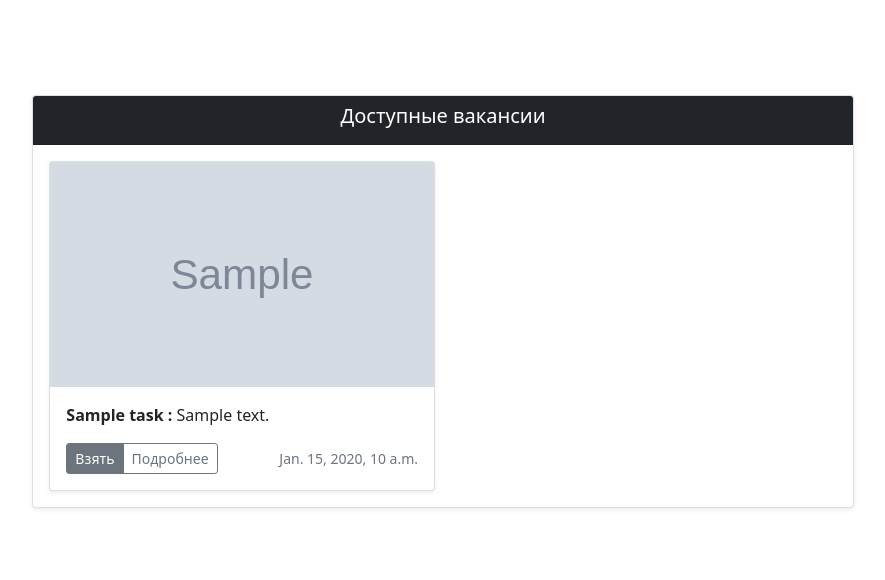
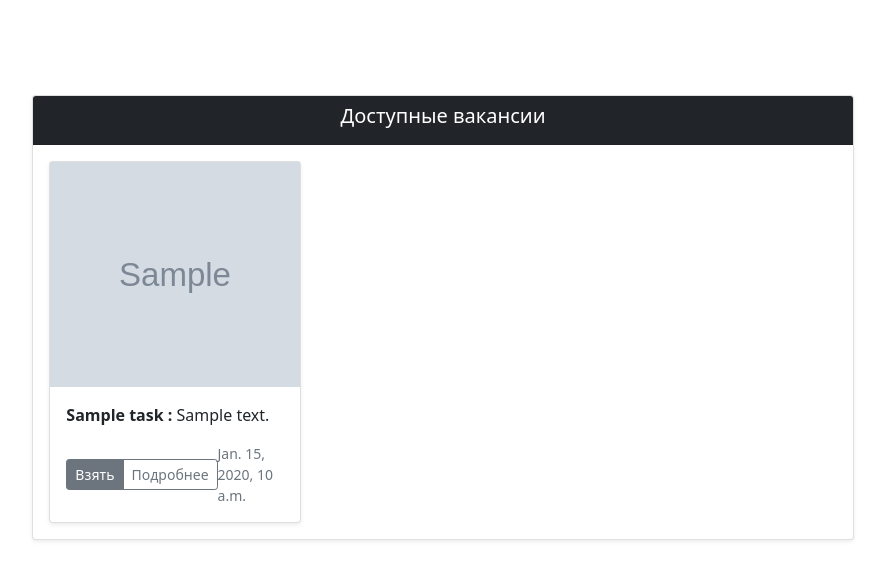
Before and after one commit to InferusAnima/SocialSystem, a Django app: template main/templates/main/tasks.html in a window 1280 px wide. Shown: the part 66-646 px from the top of the page, without its empty margins (197-1082 px from the left). Run offline with Django 4.2, Linux system fonts and the light colour scheme; the template is opened without the code that fills it: values that come from a table or form of the project are taken from there, others are empty; tables that the repository leaves empty hold one stand-in row (values such as "Sample post"); grey boxes marked "Sample" are stand-in pictures.

Commit message:
Views Error Fix

```diff
--- a/main/templates/main/tasks.html
+++ b/main/templates/main/tasks.html
@@ -8,7 +8,7 @@
             <h5 class="card-title">Доступные вакансии</h5>
         </div>
         <div class="card-body">
-            <div class="row row-cols-1 row-cols-sm-2 row-cols-md-2 g-3">
+            <div class="row row-cols-1 row-cols-sm-2 row-cols-lg-3 g-3">
                 {% for task in tasks %}
                 <div class="col">
                     <div class="card shadow-sm">
--- a/main/templates/main/user_info.html
+++ b/main/templates/main/user_info.html
@@ -28,10 +28,13 @@
                 <li class="list-group-item">
                     <p><strong><a href="/tasks/{{task.id}}">{{task.name}}</a></strong> {{task.award}} баллов</p>
                     <p>{{task.description}}</p>
+                    {% if c_user.id == user.id %}
                     <form method="post" action="">
                         {% csrf_token %}
-                        <button type="submit" name="left" value="{{task.id}}" class="btn btn-danger">Покинуть вакансию</button>
+                        <button type="submit" name="left" value="{{task.id}}" class="btn btn-danger">Покинуть вакансию
+                        </button>
                     </form>
+                    {% endif %}
                 </li>
                 {% endfor %}
             </ul>
```
